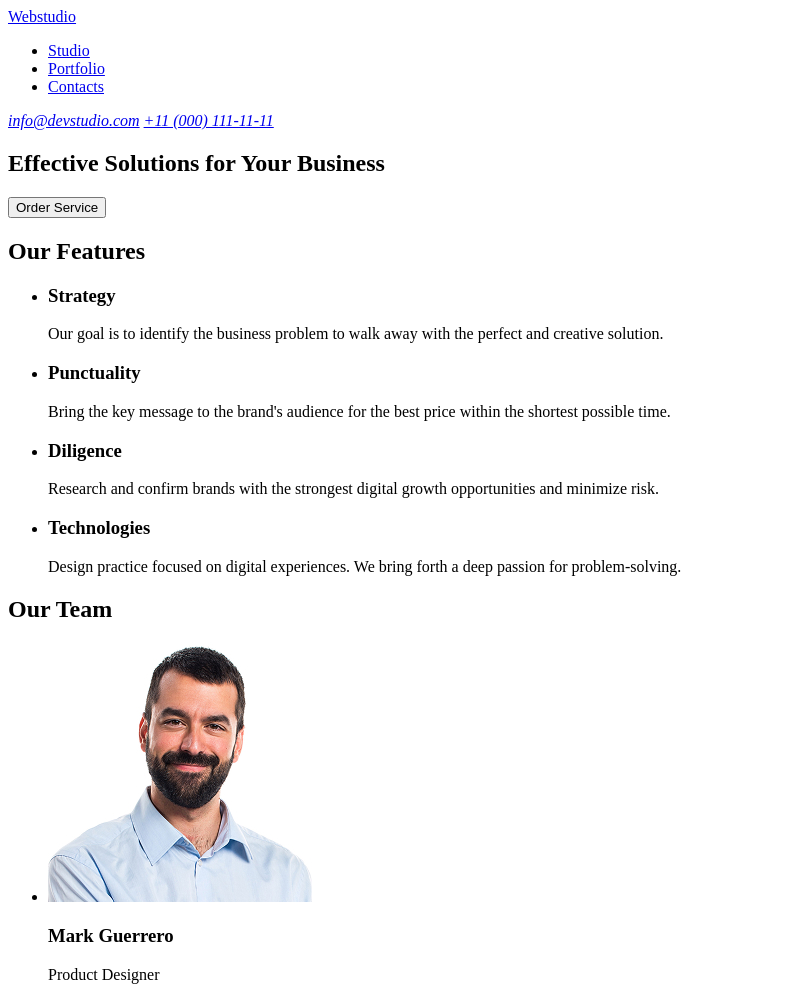
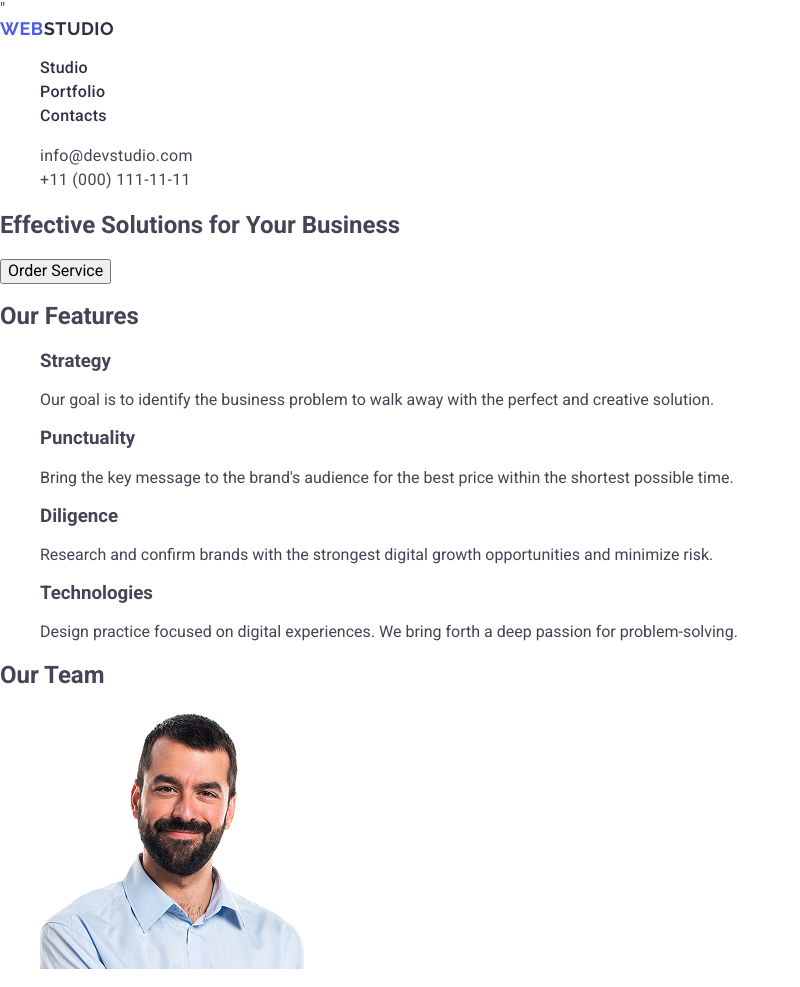
Before and after one commit to irayaroshuk1994-hash/goit-markup-hw-02, a plain HTML site: page index.html in a window 1280 px wide. Shown: the top 987 px of the page, without its empty margins (0-800 px from the left). Drawn offline with nearby package versions, Linux system fonts and the light colour scheme.

Commit message:
add styles header

```diff
--- /dev/null
+++ b/css/styles.css
@@ -0,0 +1,46 @@
+/* font-family: "Roboto", sans-serif; */
+body{
+    font-family: "Roboto", sans-serif;
+    color: #434455;
+    background-color: #FFFFFF;
+}
+ul, ol{
+    list-style-type: none;
+}
+a{
+    text-decoration: none;
+}
+.logo{
+font-family: "Raleway", sans-serif;
+font-weight: 700;
+font-size: 18px;
+line-height: 1.17;
+letter-spacing: 0.03em;
+text-transform: uppercase;
+color: #4d5ae5;
+}
+.header-logo .logo-part{
+    color: #2e2f42
+}
+.nav-link {
+font-weight: 500;
+font-size: 16px;
+line-height: 1.5;
+letter-spacing: 0.02em;
+color: #2e2f42;
+}
+.contacts{
+    font-style: normal;
+}
+.contacts-link{
+font-size: 16px;
+line-height: 1.5;
+letter-spacing: 0.02em;
+color: #434455;
+}
+.nav-link:hover,
+.nav-link:focus,
+.contacts-link:hover,
+.contacts-link:focus{
+    color: #404bbf;
+}
--- a/index.html
+++ b/index.html
@@ -3,26 +3,39 @@
     <head>
         <meta charset="UTF-8">
         <title>Web Studio</title>
+        <link rel="stylesheet" href="https://cdnjs.cloudflare.com/ajax/libs/modern-normalize/3.0.1/modern-normalize.min.css"
+            integrity="sha512-q6WgHqiHlKyOqslT/lgBgodhd03Wp4BEqKeW6nNtlOY4quzyG3VoQKFrieaCeSnuVseNKRGpGeDU3qPmabCANg=="
+            crossorigin="anonymous" referrerpolicy="no-referrer" />
+        <link rel="preconnect" href="https://fonts.googleapis.com">
+        <link rel="preconnect" href="https://fonts.gstatic.com" crossorigin>
+        <link href="https://fonts.googleapis.com/css2?family=Raleway:wght@700&family=Roboto:wdth,wght@75..100,100..900&display=swap" rel="stylesheet">"
+        <link rel="stylesheet" href="./css/styles.css">
     </head>
     <body>
-        <header>
-            <a href="./index.html">Webstudio</a>
-            <nav>
-            <ul>
-                <li>
-                    <a href="#">Studio</a>
+        <header class="page-header">
+            <a class="logo header-logo" href="./index.html">Web<span class="logo-part">Studio</span></a>
+            <nav class="page-nav">
+            <ul class="nav-list">
+                <li class="nav-item">
+                    <a class="nav-link" href="#">Studio</a>
                 </li>
-                <li>
-                    <a href="#">Portfolio</a>
+                <li class="nav-item">
+                    <a class="nav-link" href="#">Portfolio</a>
                 </li>
-                <li>
-                    <a href="#">Contacts</a>
+                <li class="nav-item">
+                    <a class="nav-link" href="#">Contacts</a>
                 </li>
             </ul>
             </nav>
-            <address>
-                <a href="mailto:info@devstudio.com">info@devstudio.com</a>
-                <a href="tel:+110001111111">+11 (000) 111-11-11</a>
+            <address class="contacts">
+                <ul class="contacts-list">
+                    <li class="contacts-item">
+                <a class="contacts-link" href="mailto:info@devstudio.com">info@devstudio.com</a>
+                    </li>
+                    <li class="contacts-item">
+                <a class="contacts-link" href="tel:+110001111111">+11 (000) 111-11-11</a>
+                    </li>
+            </ul>
             </address>
         </header>
         <main>
```
